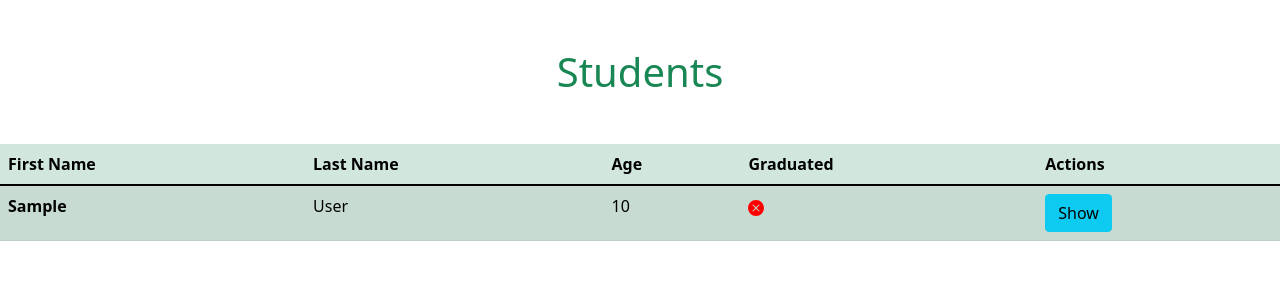
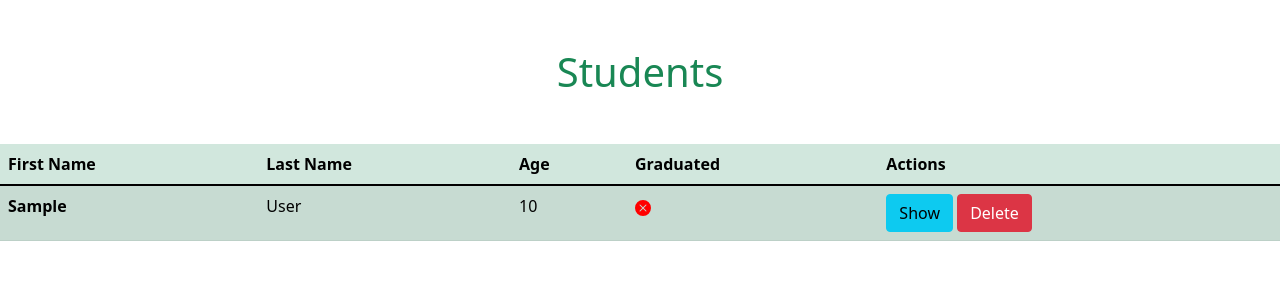
Before and after one commit to reem-elbakry/django, a Django app: page /djapp/home/ in a window 1280 px wide. Shown: the top 300 px of the page. Run offline with Django 4.2, Linux system fonts and the light colour scheme; tables that the repository leaves empty hold one stand-in row (values such as "Sample post").

Commit message:
delete student

```diff
--- a/djapp/urls.py
+++ b/djapp/urls.py
@@ -4,5 +4,7 @@ from . import views
 urlpatterns = [
     path('home/', views.home, name='home'),
     path('details/<std_id>', views.show, name='show'),
+    path('delete/<std_id>', views.delete, name='delete'),
+
 
 ]
--- a/djapp/views.py
+++ b/djapp/views.py
@@ -1,5 +1,5 @@
 from xml.parsers.expat import model
-from django.shortcuts import render
+from django.shortcuts import render, redirect
 from django.http import HttpResponse
 from .models import Student, Track
 
@@ -15,3 +15,7 @@ def show(request, std_id):
     student = Student.objects.get(id = std_id)
     context = {'student': student}
     return render(request, 'djapp/show.html', context)
+
+def delete(request, std_id):
+    Student.objects.get(id = std_id).delete()
+    return redirect('home')
--- a/templates/djapp/home.html
+++ b/templates/djapp/home.html
@@ -39,6 +39,8 @@
               </td>
               <td>
                 <a class="btn btn-info" href="{% url 'show' std.id %}">Show</a>
+                <a class="btn btn-danger" href="{% url 'delete' std.id %}">Delete</a>
+
               </td>
             </tr>
             {% endfor %}
--- a/templates/djapp/show.html
+++ b/templates/djapp/show.html
@@ -9,6 +9,9 @@
 </head>
 <body>
     <h1 class="text-center text-success m-5">{{student.fname}} Details</h1>
+    <div class="text-center">
+      <a class="btn btn-success" href="{% url 'home' %}">Back</a>
+    </div>
     <hr/>
     <div class="alert alert-success text-center m-5 p-5" role="alert">
         <div class="card m-auto" style="width: 18rem;">
```
